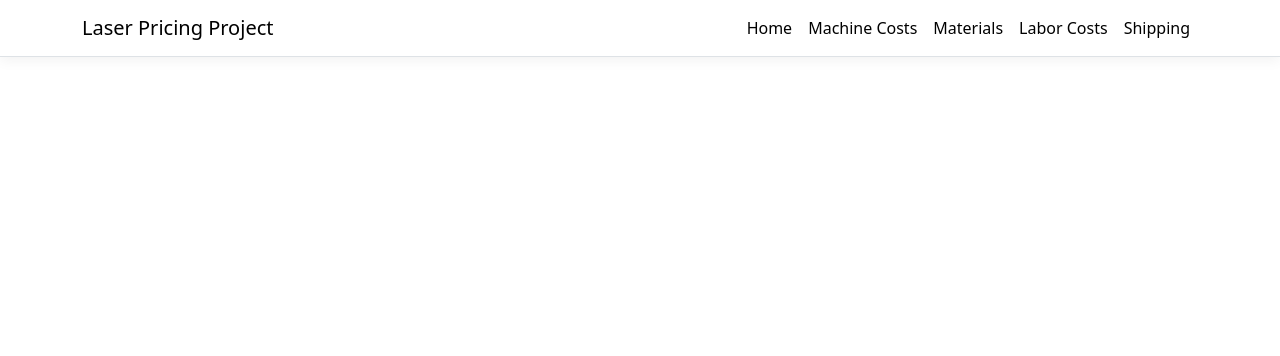
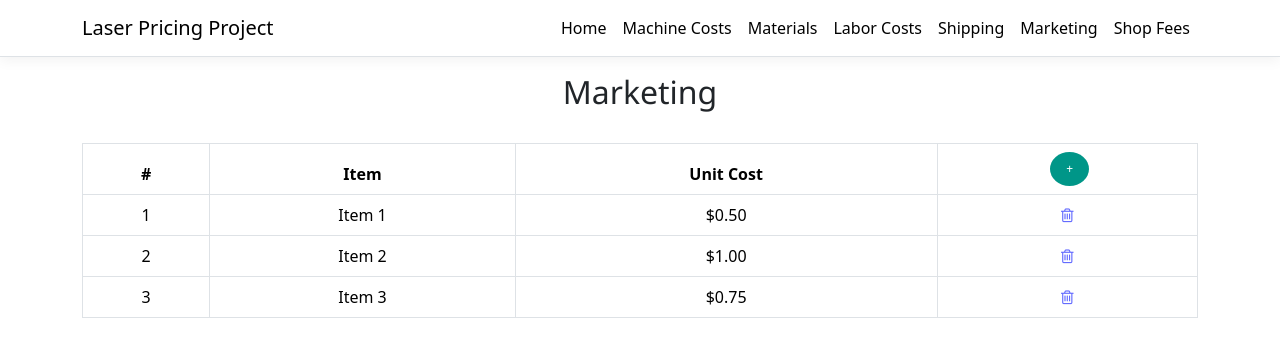
Before and after one commit to kunklerRepos/LaserProject2, a React (Vite) app in the folder laserproject.client/: page /Marketing in a window 1280 px wide. Shown: the top 356 px of the page. Built offline with nearby package versions, Linux system fonts and the light colour scheme.

Commit message:
ShopFees and Marketing

```diff
--- /dev/null
+++ b/laserproject.client/src/components/Marketing.jsx
@@ -0,0 +1,53 @@
+import React, { Fragment, useState } from 'react';
+
+
+function Marketing()
+{
+
+    const MarketingObj = {
+        "Item 1": "0.50",
+        "Item 2": "1.00",
+        "Item 3": "0.75"
+
+    };
+
+    return (
+        <>
+            <h2>Marketing</h2>
+            <br />
+            <table className="table table-hover table-bordered">
+                <thead>
+                   <tr>
+                        <th scope="col">#</th>
+                        <th scope="col" colspan="2" >Item</th>
+                        <th scope="col" >Unit Cost</th>
+                        <th scope="col" > <a style={{ marginLeft: '2%' }} className="w3-button w3-small w3-circle w3-small w3-ripple w3-teal" href="#" >+</a> </th>
+                    </tr>
+                </thead>
+                <tbody>
+                    {Object.keys(MarketingObj).map((item, index) => {
+                        return (
+                            <Fragment>
+                                <tr>
+                                    <td scope="row">{index + 1}</td>
+                                    <td colspan="2">{item}</td>
+                                    <td>{`$${MarketingObj[item]}`}</td>
+                                    <td><a href="#"><i className="fa fa-trash-o"></i></a></td>
+                                </tr>
+
+                            </Fragment>
+                        )
+
+                    })}
+
+
+                </tbody>
+
+            </table>
+        </>
+
+    );
+
+}
+
+export default Marketing;
--- a/laserproject.client/src/components/NavMenu.jsx
+++ b/laserproject.client/src/components/NavMenu.jsx
@@ -37,6 +37,12 @@ function NavMenu()
                         <NavItem>
                             <NavLink tag={Link} to="/Shipping">Shipping</NavLink>
                         </NavItem>
+                        <NavItem>
+                            <NavLink tag={Link} to="/Marketing">Marketing</NavLink>
+                        </NavItem>
+                        <NavItem>
+                            <NavLink tag={Link} to="/ShopFees">Shop Fees</NavLink>
+                        </NavItem>
                     </ul>
                 </Collapse>
             </Navbar>
--- /dev/null
+++ b/laserproject.client/src/components/ShopFees.jsx
@@ -0,0 +1,43 @@
+import React, { Fragment, useState } from 'react';
+
+function ShopFees()
+{
+    const ShopFeeObj = {
+        "Total Machining": "1.04"
+    };
+
+    return (
+        <>
+            <h2>Shop Fees</h2>
+            <br />
+            <table className="table table-hover table-bordered">
+                <thead>
+                    <tr>
+                        <th scope="col">#</th>
+                        <th scope="col" colspan="2" >Cost Type</th>
+                        <th scope="col" >Fee Total</th>
+                        <th scope="col" > <a style={{ marginLeft: '2%' }} className="w3-button w3-small w3-circle w3-small w3-ripple w3-teal" href="#" >+</a> </th>
+                    </tr>
+                </thead>
+                <tbody>
+                    {Object.keys(ShopFeeObj).map((item, index) => {
+                        return (
+                            <Fragment>
+                                <tr>
+                                    <td scope="row">{index + 1}</td>
+                                    <td colspan="2">{item}</td>
+                                    <td>{`$${ShopFeeObj[item]}`}</td>
+                                    <td><a href="#"><i className="fa fa-trash-o"></i></a></td>
+                                </tr>
+
+                            </Fragment>
+                        )
+
+                    })}
+                </tbody>
+            </table>
+        </>
+    );
+}
+
+export default ShopFees
```
Also changed, not shown: laserproject.client/src/AppRoutes.jsx (+10 -0 lines).
